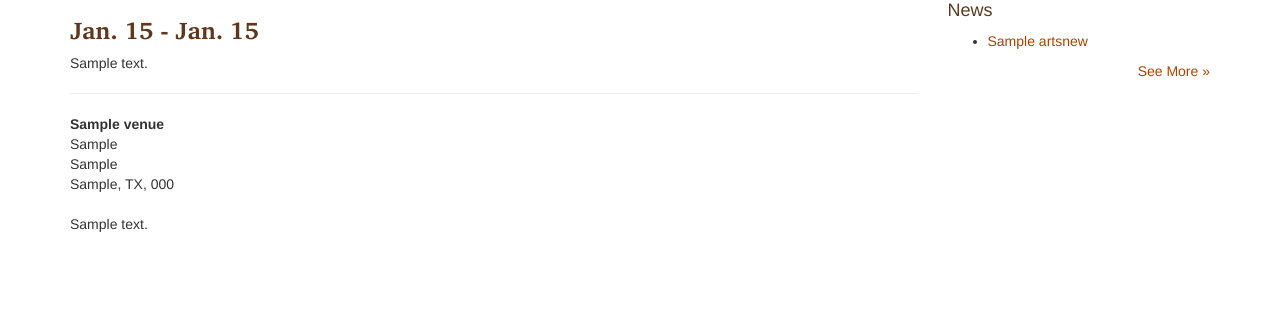
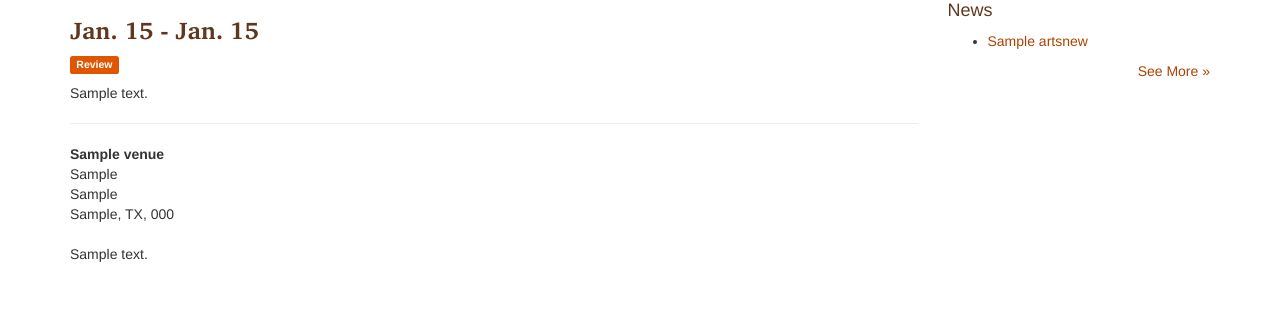
Before and after one commit to lamarmeigs/livetheatre, a Django app: a page that uses base/templates/productions/detail.html in a window 1280 px wide. Shown: the part 149-470 px from the top of the page. Run offline with Django 3.2, Linux system fonts and the light colour scheme; tables that the repository leaves empty hold one stand-in row (values such as "Sample post"); some libraries are stand-ins or nearby versions.

Commit message:
Increase linkage between review and production pages

```diff
--- a/base/templates/productions/detail.html
+++ b/base/templates/productions/detail.html
@@ -11,6 +11,13 @@
 
 {% block main_terciary_title %}
 <h3>{{ production.duration }}</h3>
+{% if production.review_set.exists %}
+<div class="label-container">
+    {% for review in production.review_set.all %}
+    <a href="{% url 'review_detail' slug=review.slug %}" class="label label-review">Review</a>
+    {% endfor %}
+</div>
+{% endif %}
 {% endblock %}
 
 {% block article_content %}
--- a/base/templates/reviews/detail.html
+++ b/base/templates/reviews/detail.html
@@ -30,7 +30,7 @@
 {% block sidebar_content %}
 
 {% if review.production.poster %}
-<a href="{{ review.production.poster.url }}" class="thumbnail">
+<a href="{% url 'production_detail' slug=review.production.slug %}" class="thumbnail">
     <img src="{{ review.production.poster.url }}" alt="{{ review.production.get_title }}" />
 </a>
 {% endif %}
--- a/livetheatre/static/css/livetheatre.css
+++ b/livetheatre/static/css/livetheatre.css
@@ -170,10 +170,14 @@ h4.more {text-transform:uppercase; font-weight:bold; letter-spacing:1px;}
 /* Internal pages */
 #main-content img {margin:5px 10px 20px;}
 #main-content img.wide {margin:0px 0px 20px;}
+
 #sidebar {padding-top:20px;}
 #sidebar .module {margin-top:20px;}
 #sidebar .module:first-child {margin-top:0;}
 #sidebar .module:first-child h4 {margin-top:0}
+
+.label-container {margin-bottom:10px;}
+.label-review {background-color:#e05500; margin-right:5px;}
 
 
 /********************
```
